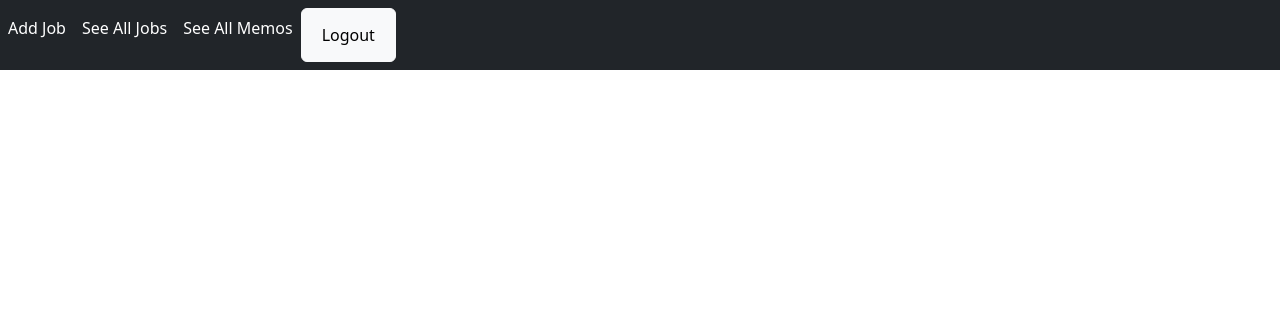
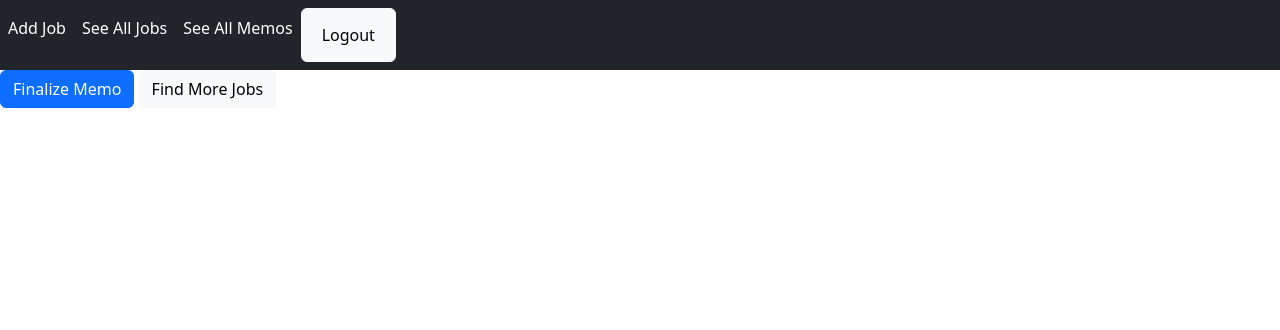
Before and after one commit to alba-molina-nyc/prod_track_sys, a Django app: template system/memos/templates/memos/memo.html in a window 1280 px wide. Shown: the top 330 px of the page. Run offline with Django 4.2, Linux system fonts and the light colour scheme; the template is opened without the code that fills it, so the values that code supplies are empty; the visitor is signed in with stand-in values (Sample User, id 1); parts of the project's set-up code (start-up, migrations or seed data) failed here and were passed over.

Commit message:
adds both finalize memo button AND find more jobs button

```diff
--- a/system/memos/templates/memos/memo.html
+++ b/system/memos/templates/memos/memo.html
@@ -11,13 +11,15 @@
     Stone: {{ memo_item.job.num_stones }}
     Cost for the setter: {{memo_item.quantity}}
 </p>
+
+
 {% endfor %}
 
 
 
 
-
-
+<a href="" class="btn btn-primary btn-block"> Finalize Memo </a>
+<a href="" class="btn btn-light btn-block">Find More Jobs</a>
 
 
 
@@ -47,5 +49,6 @@
     {{ memo.name }}
     <td>{{ job.SKU }}</td>
 </ul>
-
+<a href="{% url 'checkout' %}" class="btn btn-primary btn-block"> Checkout </a> -->
+<!-- <a href="{% url 'system' %}" class="btn btn-light btn-block">Continue Shopping</a> -->
 {% endfor %} -->
```
